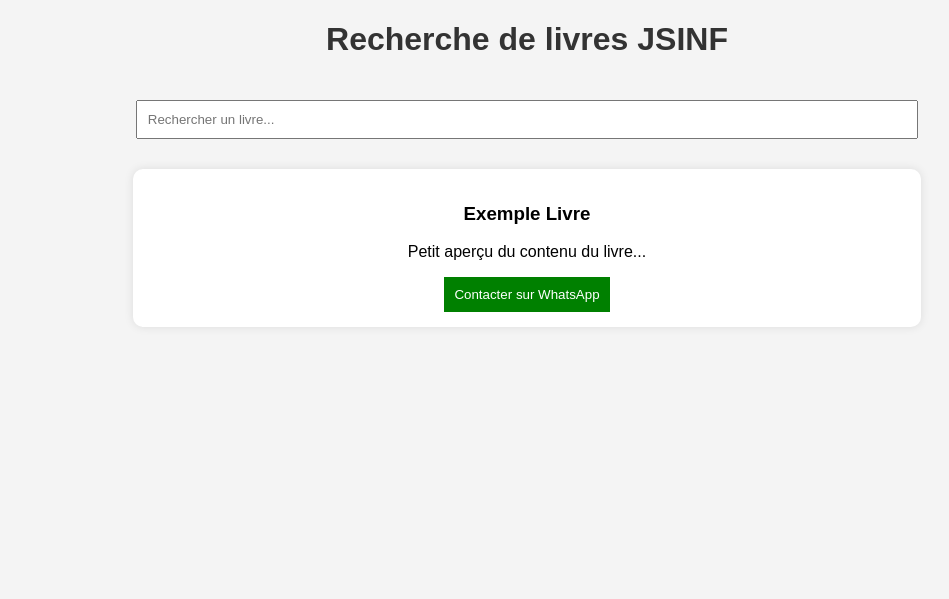
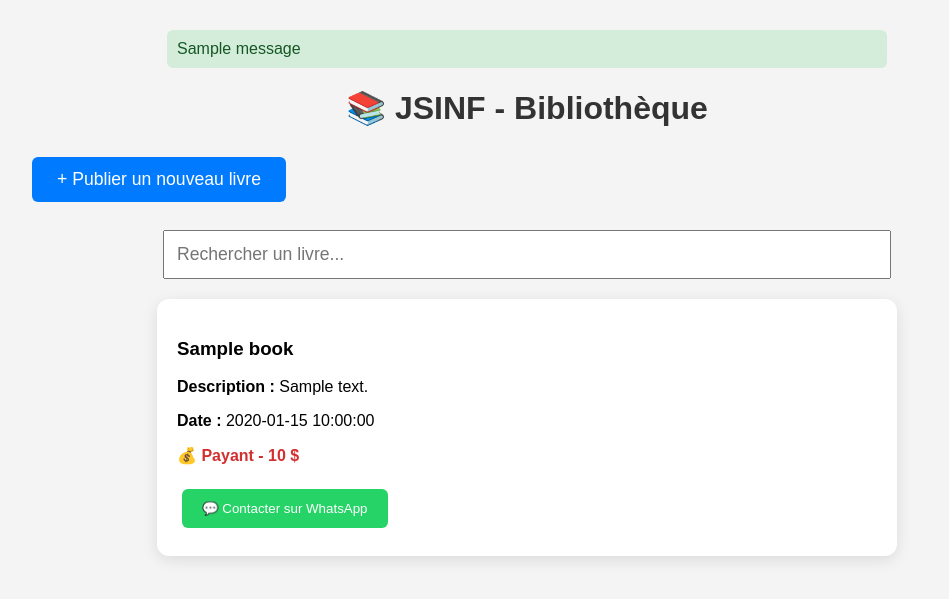
Before and after one commit to Chronosbabu/JSINF, a Flask app: template templates/index.html in a window 1280 px wide. Shown: the top 599 px of the page, without its empty margins (113-1062 px from the left). Run offline with Flask 3, Linux system fonts and the light colour scheme; the template is opened without the code that fills it: most values are stand-ins (such as "Sample title", 1, 10 or a date in 2020); one stand-in notice (Sample message) is shown.

Commit message:
bien fait vraiment

```diff
--- a/app.py
+++ b/app.py
@@ -1,10 +1,102 @@
-from flask import Flask, render_template
+from flask import Flask, render_template, request, redirect, url_for, send_from_directory, flash
+import os
+from werkzeug.utils import secure_filename
+from datetime import datetime
 
 app = Flask(__name__)
+app.secret_key = 'super_secret_key_12345'   # Change ça en production !
+
+# Configuration Upload
+UPLOAD_FOLDER = 'uploads'
+ALLOWED_EXTENSIONS = {'pdf', 'doc', 'docx', 'epub'}
+
+app.config['UPLOAD_FOLDER'] = UPLOAD_FOLDER
+app.config['MAX_CONTENT_LENGTH'] = 50 * 1024 * 1024  # Limite à 50 Mo
+
+# Création du dossier uploads s'il n'existe pas
+if not os.path.exists(UPLOAD_FOLDER):
+    os.makedirs(UPLOAD_FOLDER)
+
+def allowed_file(filename):
+    return '.' in filename and filename.rsplit('.', 1)[1].lower() in ALLOWED_EXTENSIONS
+
+# Liste des livres (on utilise une liste en mémoire pour simplicité)
+# En production, tu passeras à une base de données (SQLite + SQLAlchemy)
+books = []
 
 @app.route("/")
 def home():
-    return render_template("index.html")
+    search = request.args.get('search', '')
+    filtered_books = books
+    if search:
+        filtered_books = [b for b in books if search.lower() in b['title'].lower() or
+                          search.lower() in b['description'].lower()]
+    return render_template("index.html", books=filtered_books, search=search)
+
+@app.route("/upload", methods=['GET', 'POST'])
+def upload():
+    if request.method == 'POST':
+        title = request.form.get('title')
+        whatsapp = request.form.get('whatsapp')
+        description = request.form.get('description')
+        price_type = request.form.get('price_type')  # "gratuit" ou "payant"
+        price = request.form.get('price') if price_type == 'payant' else 0
+
+        if 'file' not in request.files:
+            flash('Aucun fichier sélectionné', 'error')
+            return redirect(request.url)
+
+        file = request.files['file']
+
+        if file.filename == '':
+            flash('Aucun fichier sélectionné', 'error')
+            return redirect(request.url)
+
+        if file and allowed_file(file.filename):
+            filename = secure_filename(file.filename)
+            # Ajouter un timestamp pour éviter les doublons de nom
+            unique_filename = f"{datetime.now().strftime('%Y%m%d_%H%M%S')}_{filename}"
+            file_path = os.path.join(app.config['UPLOAD_FOLDER'], unique_filename)
+            file.save(file_path)
+
+            # Ajout du livre dans la liste
+            new_book = {
+                'id': len(books) + 1,
+                'title': title,
+                'whatsapp': whatsapp,
+                'description': description,
+                'price_type': price_type,
+                'price': float(price) if price else 0,
+                'filename': unique_filename,
+                'date': datetime.now().strftime('%d/%m/%Y %H:%M')
+            }
+            books.append(new_book)
+
+            flash('Livre publié avec succès !', 'success')
+            return redirect(url_for('home'))
+        else:
+            flash('Type de fichier non autorisé (PDF, DOC, DOCX, EPUB seulement)', 'error')
+
+    return render_template("upload.html")
+
+# Route pour télécharger le livre (seulement si gratuit)
+@app.route("/download/<int:book_id>")
+def download(book_id):
+    book = next((b for b in books if b['id'] == book_id), None)
+    if not book:
+        flash("Livre introuvable", "error")
+        return redirect(url_for('home'))
+
+    if book['price_type'] != 'gratuit':
+        flash("Ce livre est payant. Contactez le vendeur via WhatsApp.", "error")
+        return redirect(url_for('home'))
+
+    return send_from_directory(app.config['UPLOAD_FOLDER'], book['filename'], as_attachment=True)
+
+# Route pour servir les fichiers (optionnel)
+@app.route("/uploads/<filename>")
+def uploaded_file(filename):
+    return send_from_directory(app.config['UPLOAD_FOLDER'], filename)
 
 if __name__ == "__main__":
-    app.run(host="0.0.0.0", port=10000)
+    app.run(host="0.0.0.0", port=10000, debug=True)
--- a/requirements.txt
+++ b/requirements.txt
@@ -1 +1,2 @@
-flask
+Flask
+Werkzeug
--- /dev/null
+++ b/templates/base.html
@@ -0,0 +1,35 @@
+<!DOCTYPE html>
+<html lang="fr">
+<head>
+    <meta charset="UTF-8">
+    <meta name="viewport" content="width=device-width, initial-scale=1.0">
+    <title>JSINF - Bibliothèque</title>
+    <style>
+        body { font-family: Arial, sans-serif; background: #f4f4f4; margin: 0; padding: 20px; }
+        .container { max-width: 1000px; margin: auto; }
+        h1 { color: #333; text-align: center; }
+        .search-bar { width: 70%; padding: 12px; margin: 20px auto; display: block; font-size: 1.1em; }
+        .book { background: white; padding: 20px; margin: 15px auto; width: 70%; border-radius: 12px; box-shadow: 0 4px 15px rgba(0,0,0,0.1); }
+        button, .btn { padding: 12px 20px; margin: 8px 5px; border: none; border-radius: 6px; cursor: pointer; }
+        .btn-whatsapp { background: #25D366; color: white; }
+        .btn-download { background: #28a745; color: white; }
+        .btn-upload { background: #007bff; color: white; padding: 12px 25px; font-size: 1.1em; }
+        .flash { padding: 10px; margin: 10px auto; width: 70%; border-radius: 6px; }
+        .success { background: #d4edda; color: #155724; }
+        .error { background: #f8d7da; color: #721c24; }
+    </style>
+</head>
+<body>
+    <div class="container">
+        {% with messages = get_flashed_messages(with_categories=true) %}
+          {% if messages %}
+            {% for category, message in messages %}
+              <div class="flash {{ category }}">{{ message }}</div>
+            {% endfor %}
+          {% endif %}
+        {% endwith %}
+
+        {% block content %}{% endblock %}
+    </div>
+</body>
+</html>
--- a/templates/index.html
+++ b/templates/index.html
@@ -1,71 +1,42 @@
-<!DOCTYPE html>
-<html lang="fr">
-<head>
-<meta charset="UTF-8">
-<title>JSINF - Bibliothèque</title>
+{% extends "base.html" %}
 
-<style>
-body {
-    font-family: Arial;
-    background: #f4f4f4;
-    text-align: center;
-}
+{% block content %}
+<h1>📚 JSINF - Bibliothèque</h1>
 
-h1 {
-    color: #333;
-}
+<a href="{{ url_for('upload') }}"><button class="btn-upload">+ Publier un nouveau livre</button></a>
 
-input {
-    padding: 10px;
-    width: 60%;
-    margin: 20px;
-}
+<input type="text" class="search-bar" id="searchInput" placeholder="Rechercher un livre..." onkeyup="searchBooks()">
 
-.book {
-    background: white;
-    padding: 15px;
-    margin: 10px auto;
-    width: 60%;
-    border-radius: 10px;
-    box-shadow: 0 0 10px rgba(0,0,0,0.1);
-}
+{% for book in books %}
+<div class="book" data-title="{{ book.title }}">
+    <h3>{{ book.title }}</h3>
+    <p><strong>Description :</strong> {{ book.description }}</p>
+    <p><strong>Date :</strong> {{ book.date }}</p>
 
-button {
-    padding: 10px;
-    background: green;
-    color: white;
-    border: none;
-    cursor: pointer;
-}
-</style>
-</head>
+    {% if book.price_type == 'gratuit' %}
+        <p><strong style="color:green;">✅ Gratuit</strong></p>
+        <a href="{{ url_for('download', book_id=book.id) }}">
+            <button class="btn btn-download">📥 Télécharger</button>
+        </a>
+    {% else %}
+        <p><strong style="color:#d32f2f;">💰 Payant - {{ book.price }} $</strong></p>
+    {% endif %}
 
-<body>
-
-<h1>Recherche de livres JSINF</h1>
-
-<input type="text" placeholder="Rechercher un livre..." onkeyup="searchBook()">
-
-<div class="book">
-    <h3>Exemple Livre</h3>
-    <p>Petit aperçu du contenu du livre...</p>
-
-    <a href="https://wa.me/243XXXXXXXXX" target="_blank">
-        <button>Contacter sur WhatsApp</button>
+    <a href="https://wa.me/{{ book.whatsapp }}" target="_blank">
+        <button class="btn btn-whatsapp">💬 Contacter sur WhatsApp</button>
     </a>
 </div>
+{% endfor %}
 
 <script>
-function searchBook() {
-    let input = document.querySelector("input").value.toLowerCase();
+function searchBooks() {
+    let input = document.getElementById("searchInput").value.toLowerCase();
     let books = document.querySelectorAll(".book");
 
     books.forEach(book => {
-        let title = book.querySelector("h3").innerText.toLowerCase();
+        let title = book.getAttribute("data-title").toLowerCase();
         book.style.display = title.includes(input) ? "block" : "none";
     });
 }
 </script>
-
-</body>
-</html>
+{% endblock %}
```
Also changed, not shown: templates/upload.html (added, +28 -0 lines), 1 other file.
